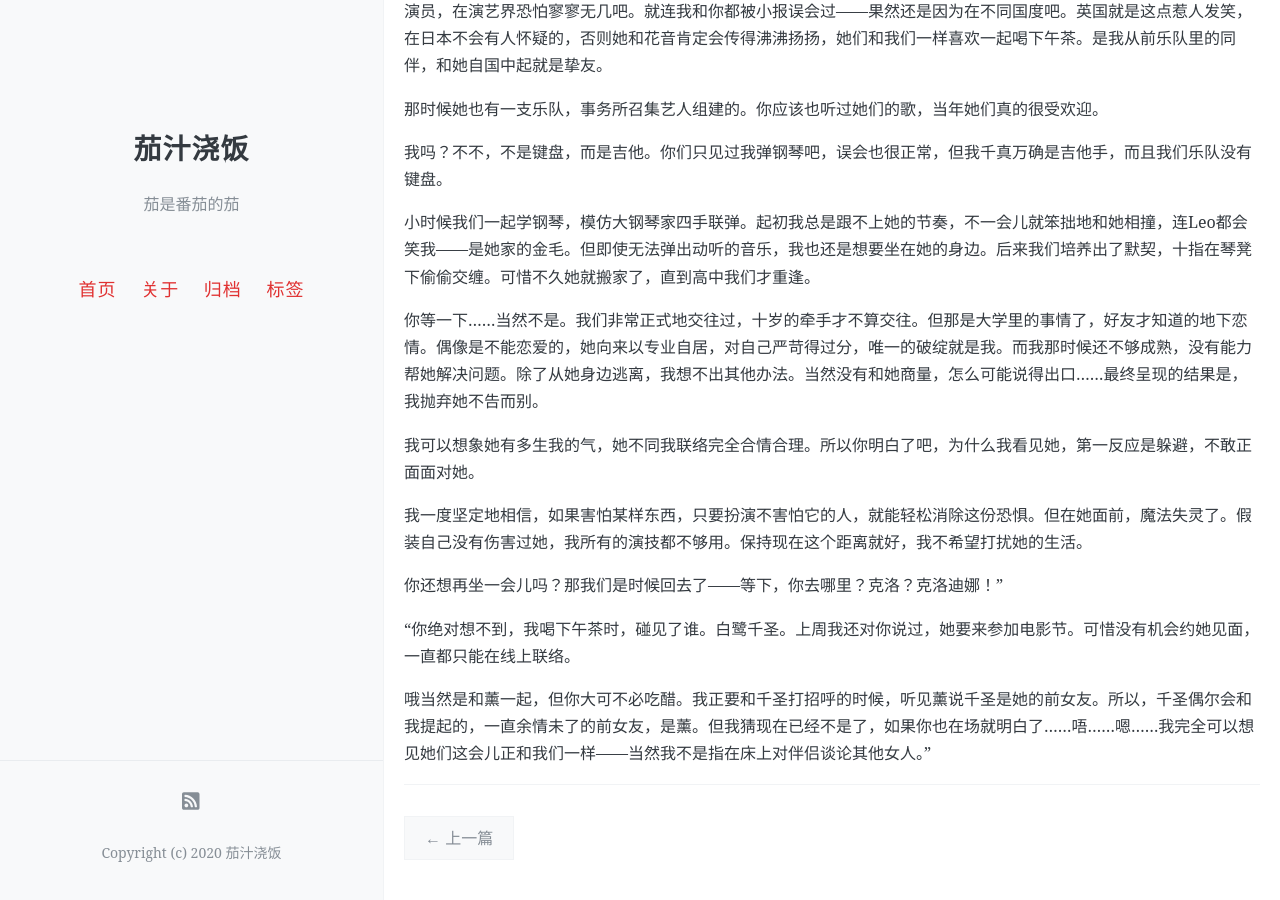
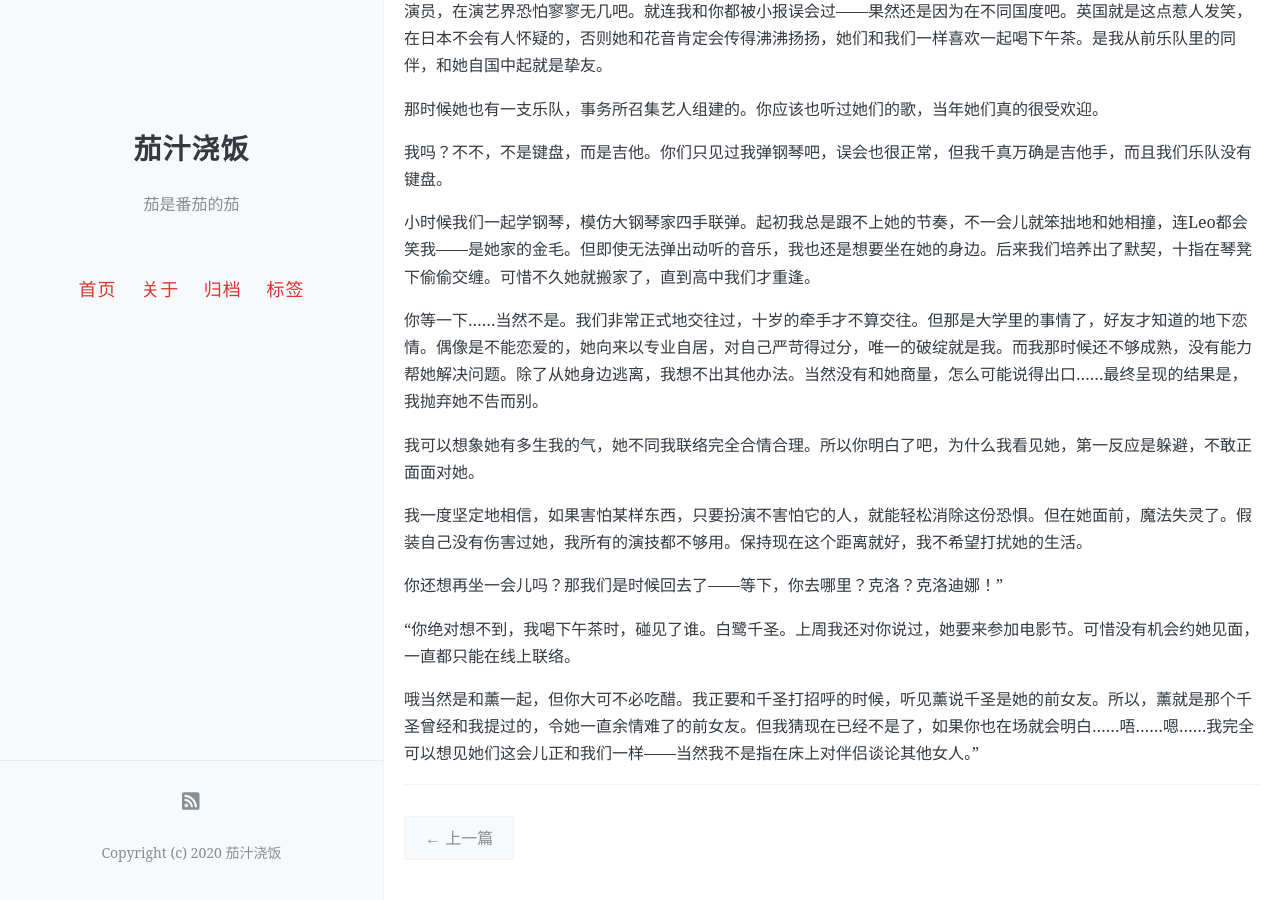
Before and after one commit to onemorebluemoon/ketchup, a Jekyll site: the page built from _posts/2021-02-24-kocs70.md, in a window 1280 px wide and 900 px high, scrolled down 1425 px. Built offline with Jekyll 4.4.1, drawn with Linux system fonts in a browser that asks for light colours; comment, search, counter and statistics services are not loaded.

Commit message:
Update 2021-02-24-kocs70.md

```diff
--- a/_posts/2021-02-24-kocs70.md
+++ b/_posts/2021-02-24-kocs70.md
@@ -55,4 +55,4 @@ comments: true
 
 “你绝对想不到，我喝下午茶时，碰见了谁。白鹭千圣。上周我还对你说过，她要来参加电影节。可惜没有机会约她见面，一直都只能在线上联络。
 
-哦当然是和薰一起，但你大可不必吃醋。我正要和千圣打招呼的时候，听见薰说千圣是她的前女友。所以，千圣偶尔会和我提起的，一直余情未了的前女友，是薰。但我猜现在已经不是了，如果你也在场就明白了……唔……嗯……我完全可以想见她们这会儿正和我们一样——当然我不是指在床上对伴侣谈论其他女人。”
+哦当然是和薰一起，但你大可不必吃醋。我正要和千圣打招呼的时候，听见薰说千圣是她的前女友。所以，薰就是那个千圣曾经和我提过的，令她一直余情难了的前女友。但我猜现在已经不是了，如果你也在场就会明白……唔……嗯……我完全可以想见她们这会儿正和我们一样——当然我不是指在床上对伴侣谈论其他女人。”
```
